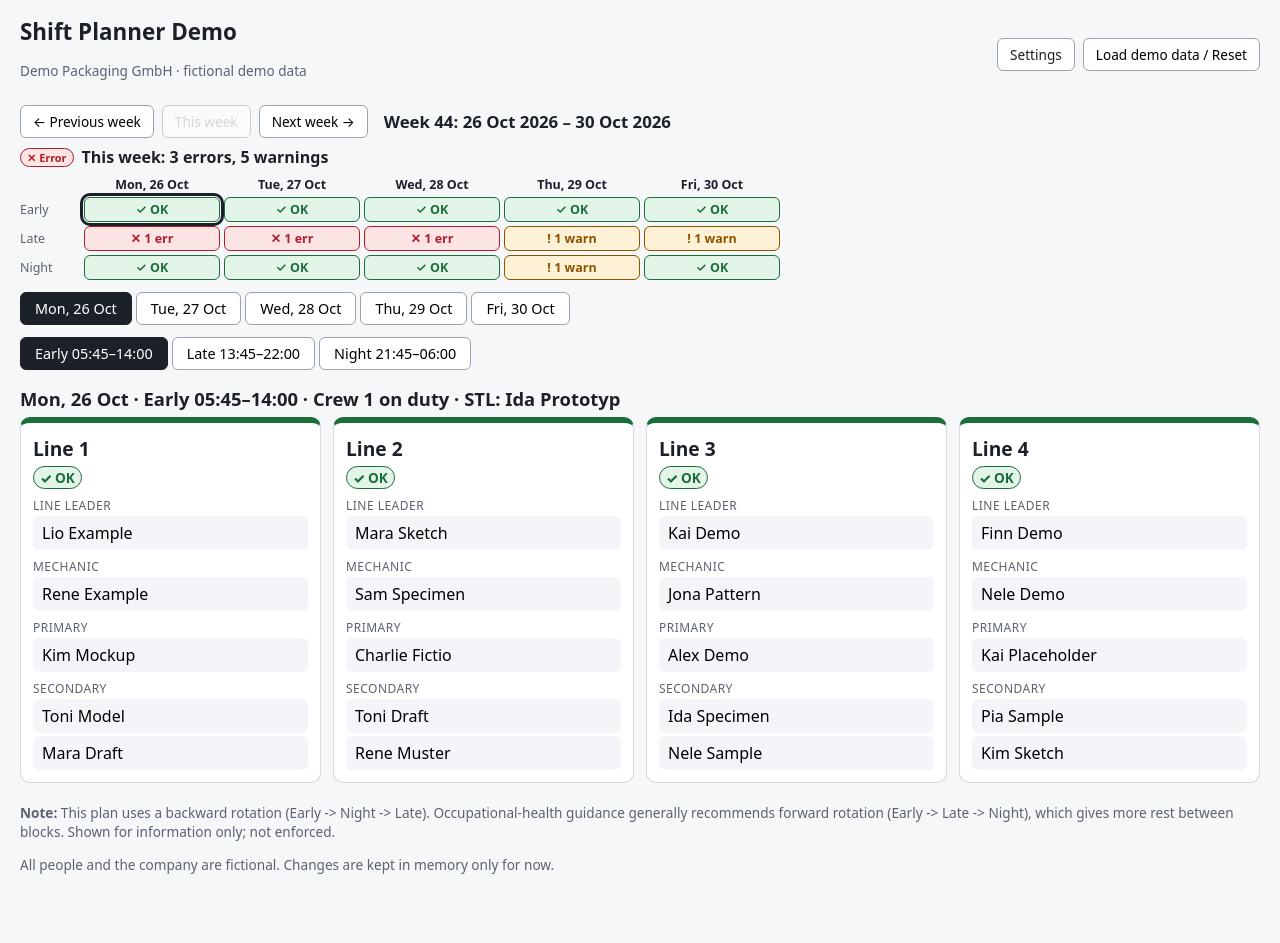
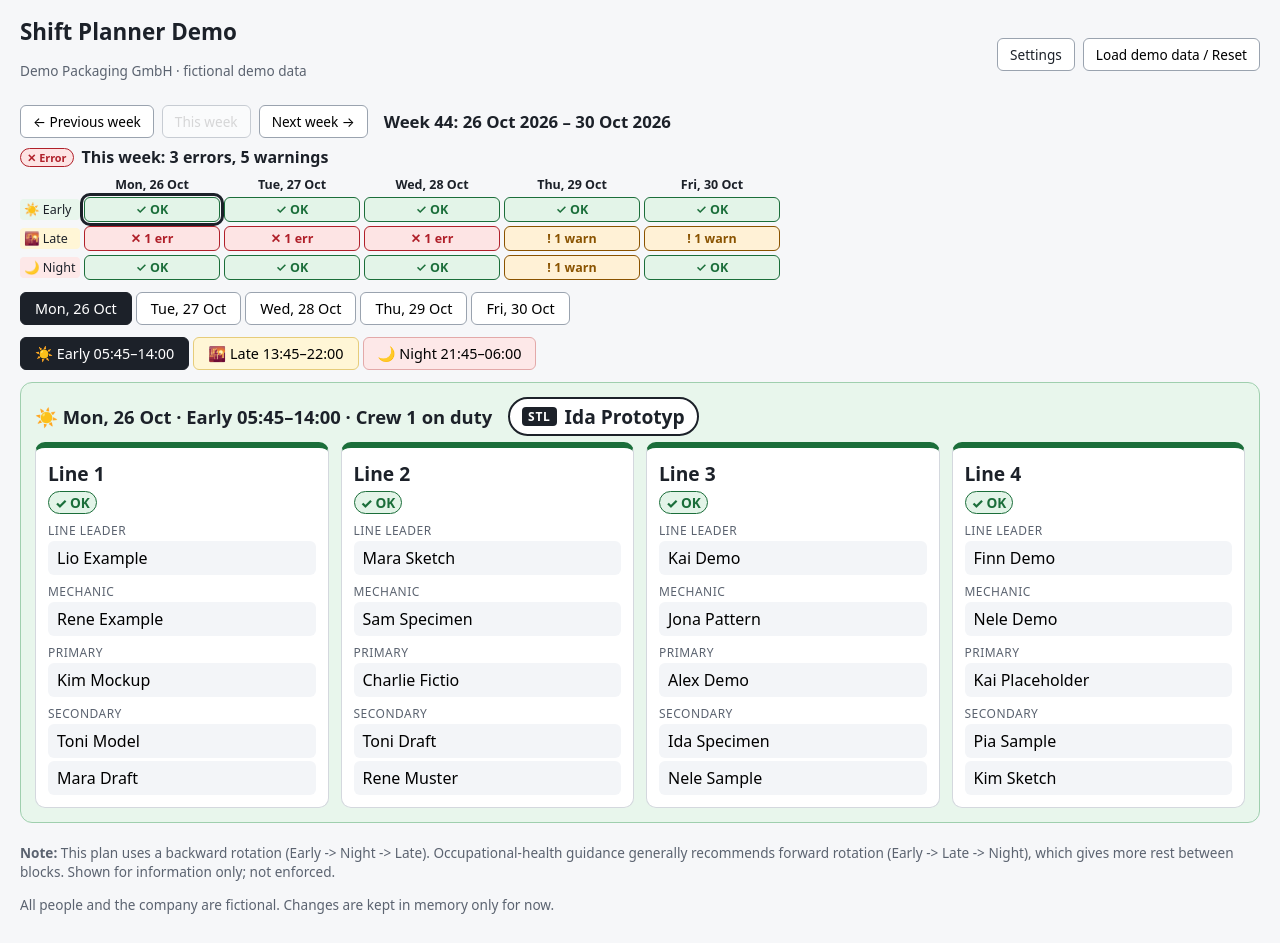
Before and after one commit to ali1129js/shift-planner-demo, a React (Vite) app: page / in a window 1280 px wide. Before the commit the page ends 903 px from the top, so only its background shows below. Built offline with nearby package versions, Linux system fonts and the light colour scheme.

Commit message:
feat(ui): prominent STL badge and light per-shift tints with shift icons

```diff
--- a/src/App.css
+++ b/src/App.css
@@ -398,3 +398,86 @@ h3 {
     grid-template-columns: 1fr;
   }
 }
+
+/* Shift tints: light, decorative only. Status keeps solid borders + icon + text; cards stay white. */
+.shift-early {
+  --shift-tint: #e8f6ec;
+  --shift-edge: #9fcfae;
+}
+.shift-late {
+  --shift-tint: #fff6d6;
+  --shift-edge: #e6cc7a;
+}
+.shift-night {
+  --shift-tint: #fde8e8;
+  --shift-edge: #e3a9a9;
+}
+.shift-area {
+  background: var(--shift-tint);
+  border: 1px solid var(--shift-edge);
+  border-radius: 12px;
+  padding: 4px 14px 14px;
+  margin-top: 12px;
+}
+.shift-heading {
+  display: flex;
+  flex-wrap: wrap;
+  align-items: center;
+  gap: 8px 16px;
+  margin: 10px 0 6px;
+}
+.shift-heading .shift-title {
+  margin: 0;
+}
+.tab-shift {
+  background: var(--shift-tint);
+  border-color: var(--shift-edge);
+}
+.strip-shift {
+  background: var(--shift-tint);
+  border-radius: 4px;
+  padding: 2px 4px;
+  color: #1c2129;
+}
+.card {
+  background: #fff;
+}
+.stl {
+  display: inline-flex;
+  align-items: center;
+  gap: 8px;
+  margin: 0;
+  padding: 4px 12px;
+  border-radius: 999px;
+  border: 2px solid #1c2129;
+  background: #fff;
+}
+.stl-label {
+  font-size: 0.75rem;
+  font-weight: 800;
+  letter-spacing: 0.06em;
+  background: #1c2129;
+  color: #fff;
+  padding: 1px 6px;
+  border-radius: 4px;
+}
+.stl-name {
+  font-size: 1.2rem;
+  font-weight: 700;
+  color: #1c2129;
+}
+.stl-absent {
+  border-color: var(--warn);
+  border-style: dashed;
+  background: var(--warn-bg);
+}
+.stl-absent .stl-label {
+  background: var(--warn);
+}
+.stl-absent .stl-name {
+  color: var(--warn);
+}
+.stl-absent-name {
+  font-size: 0.95rem;
+  color: #1c2129;
+}
--- a/src/App.tsx
+++ b/src/App.tsx
@@ -3,6 +3,8 @@ import { LineCard } from './components/LineCard';
 import { SettingsPanel } from './components/SettingsPanel';
 import { SidePanel } from './components/SidePanel';
 import { StatusBadge } from './components/StatusBadge';
+import { StlBadge } from './components/StlBadge';
+import { SHIFT_ICONS } from './components/shiftIcons';
 import { WeekStrip } from './components/WeekStrip';
 import { dayLabel, isoWeek, longDate } from './components/format';
 import {
@@ -67,7 +69,6 @@ export default function App({ today = toIsoDate(new Date()) }: Props) {
     { e: 0, w: 0 },
   );
   const stl = view ? stlOnDuty(view.date, view.shift, data.people, data.absences) : undefined;
-  const stlText = !stl?.stl ? 'none' : stl.present ? stl.stl.name : `${stl.stl.name} (absent)`;
   const closePanel = useCallback(() => setPanel(null), []);
 
   const goTo = (w: IsoDate) => {
@@ -147,21 +148,26 @@ export default function App({ today = toIsoDate(new Date()) }: Props) {
           <button
             key={s}
             type="button"
-            className="tab"
+            className={`tab tab-shift shift-${s}`}
             aria-pressed={s === shift}
             onClick={() => select(date, s)}
           >
-            {SHIFTS[s].label} {SHIFTS[s].start}–{SHIFTS[s].end}
+            <span aria-hidden="true">{SHIFT_ICONS[s]}</span> {SHIFTS[s].label} {SHIFTS[s].start}–
+            {SHIFTS[s].end}
           </button>
         ))}
       </div>
 
       {view && (
-        <main>
-          <h2 className="shift-title">
-            {dayLabel(date)} · {SHIFTS[shift].label} {SHIFTS[shift].start}–{SHIFTS[shift].end} ·{' '}
-            {crewName(view.crew)} on duty · STL: {stlText}
-          </h2>
+        <main className={`shift-area shift-${shift}`} data-shift={shift}>
+          <div className="shift-heading">
+            <h2 className="shift-title">
+              <span aria-hidden="true">{SHIFT_ICONS[shift]}</span> {dayLabel(date)} ·{' '}
+              {SHIFTS[shift].label} {SHIFTS[shift].start}–{SHIFTS[shift].end} ·{' '}
+              {crewName(view.crew)} on duty
+            </h2>
+            <StlBadge stl={stl} />
+          </div>
           {shiftLevelIssues(view).length > 0 && (
             <ul className="shift-issues">
               {shiftLevelIssues(view).map((i, n) => (
--- /dev/null
+++ b/src/components/StlBadge.tsx
@@ -0,0 +1,27 @@
+import type { StlOnDuty } from '../domain';
+
+/** Prominent STL (Shift Team Leader) badge next to the shift heading. */
+export function StlBadge({ stl }: { stl: StlOnDuty | undefined }) {
+  if (stl?.stl && stl.present) {
+    return (
+      <p className="stl stl-present" role="note" aria-label={`STL on duty: ${stl.stl.name}`}>
+        <span className="stl-label">STL</span>
+        <span className="stl-name">{stl.stl.name}</span>
+      </p>
+    );
+  }
+  const name = stl?.stl?.name;
+  return (
+    <p
+      className="stl stl-absent"
+      role="note"
+      aria-label={`Warning: No STL on duty${name ? `, ${name} is absent` : ''}`}
+    >
+      <span className="stl-label">
+        <span aria-hidden="true">! </span>STL
+      </span>
+      <span className="stl-name">No STL on duty</span>
+      {name && <span className="stl-absent-name">{name} (absent)</span>}
+    </p>
+  );
+}
--- a/src/components/WeekStrip.tsx
+++ b/src/components/WeekStrip.tsx
@@ -1,6 +1,7 @@
 import { SHIFTS, SHIFT_TYPES, type IsoDate, type ShiftType } from '../domain';
 import { chipText, weekDates, type ShiftView } from '../planner';
 import { dayLabel } from './format';
+import { SHIFT_ICONS } from './shiftIcons';
 
 interface Props {
   weekStart: IsoDate;
@@ -21,7 +22,9 @@ export function WeekStrip({ weekStart, views, selected, onSelect }: Props) {
       ))}
       {SHIFT_TYPES.map((shift) => (
         <div key={shift} className="strip-row">
-          <span className="strip-shift">{SHIFTS[shift].label}</span>
+          <span className={`strip-shift shift-${shift}`}>
+            <span aria-hidden="true">{SHIFT_ICONS[shift]}</span> {SHIFTS[shift].label}
+          </span>
           {dates.map((date) => {
             const v = views.find((x) => x.date === date && x.shift === shift);
             if (!v) return <span key={date} />;
--- /dev/null
+++ b/src/components/shiftIcons.ts
@@ -0,0 +1,8 @@
+import type { ShiftType } from '../domain';
+
+/** Shape cue for each shift so the shift tint is never the only signal. */
+export const SHIFT_ICONS: Readonly<Record<ShiftType, string>> = {
+  early: '☀️',
+  late: '🌇',
+  night: '🌙',
+};
```
Also changed, not shown: 1 other file (tests, documents, lock files or other folders).
